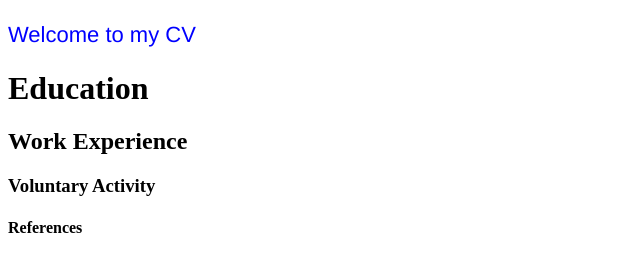
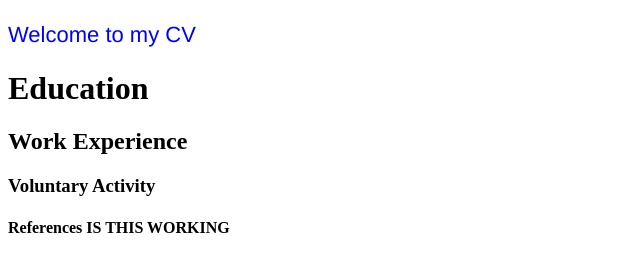
Before and after one commit to DanyaG/DanyaG.github.io, a plain HTML site: page index.html in a window 1280 px wide. Shown: the whole page, without its empty margins (0-640 px from the left). Drawn offline with Linux system fonts and the light colour scheme.

Commit message:
Update index.html

```diff
--- a/index.html
+++ b/index.html
@@ -30,6 +30,6 @@
 	<h1>Education</h1>
 	<h2>Work Experience</h2>
 	<h3>Voluntary Activity</h3>
-	<h4>References</h4>
+	<h4>References IS THIS WORKING</h4>
 	</body>
 	</html>
```
